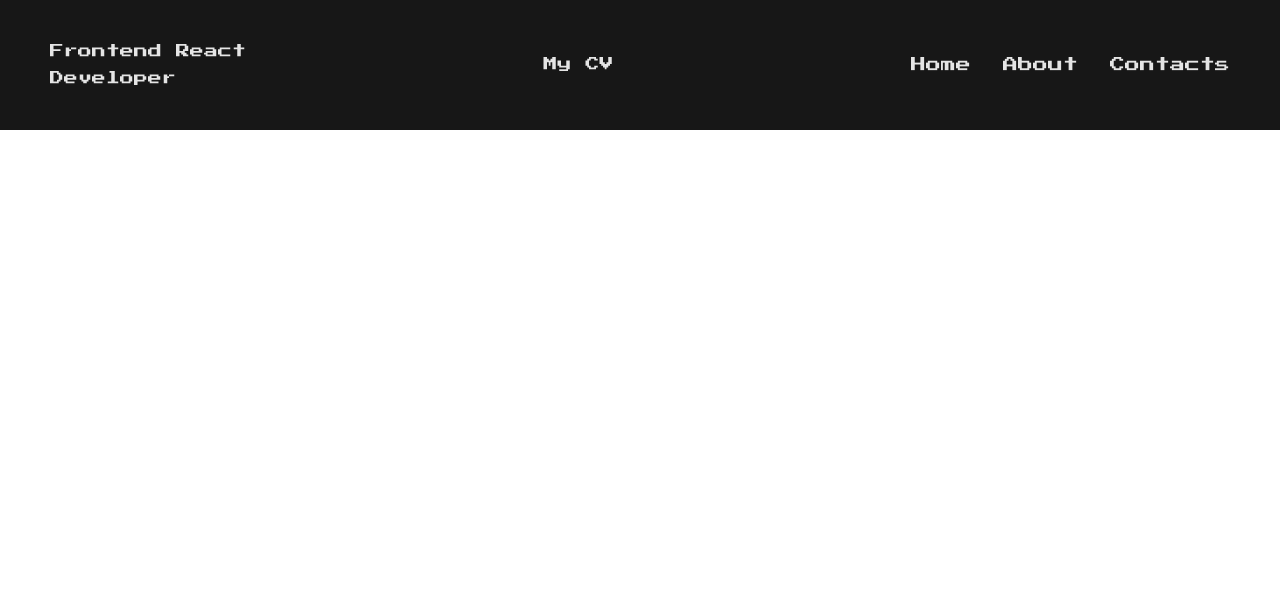
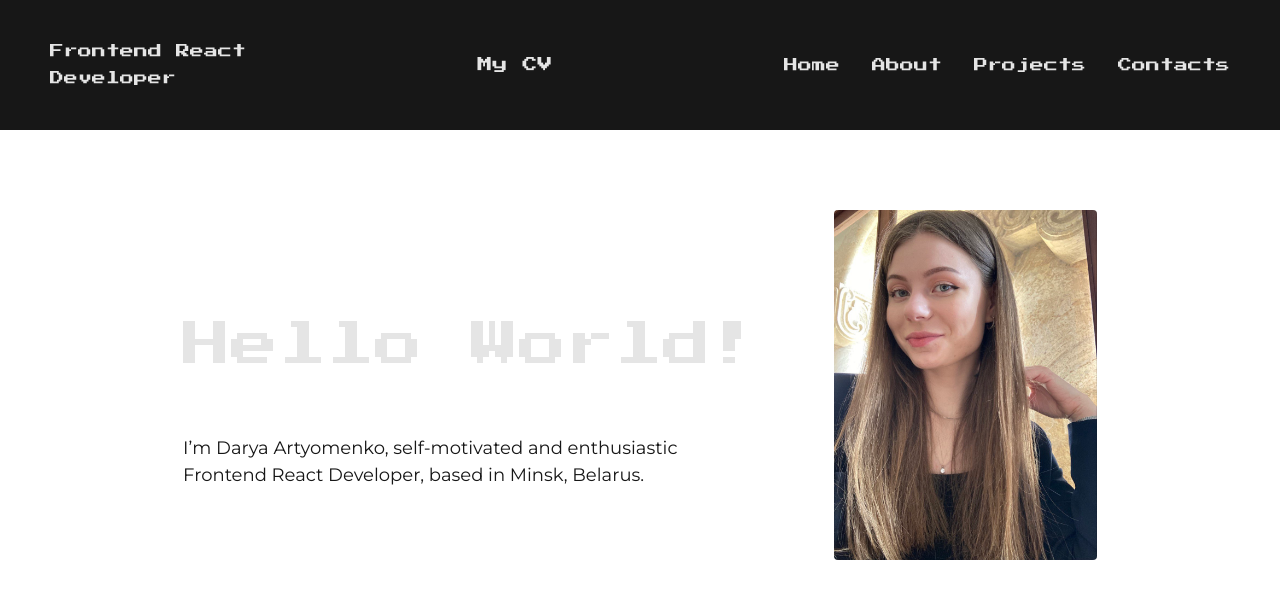
Before and after one commit to Daria-Artiomenko/Daria-Art, a React (Vite) app: page / in a window 1280 px wide. Shown: the top 598 px of the page. Built offline with nearby package versions, Linux system fonts and the light colour scheme.

Commit message:
promo component

```diff
--- a/index.html
+++ b/index.html
@@ -6,7 +6,7 @@
     <meta name="viewport" content="width=device-width, initial-scale=1.0" />
     <link rel="preconnect" href="https://fonts.googleapis.com">
     <link rel="preconnect" href="https://fonts.gstatic.com" crossorigin>
-    <link href="https://fonts.googleapis.com/css2?family=Press+Start+2P&display=swap" rel="stylesheet">
+    <link href="https://fonts.googleapis.com/css2?family=Montserrat:wght@100..900&family=Press+Start+2P&display=swap" rel="stylesheet">
     <title>Darya Artyomenko</title>
   </head>
   <body>
--- a/src/components/app/App.jsx
+++ b/src/components/app/App.jsx
@@ -1,5 +1,6 @@
+import Header from '../header/Header';
+import Promo from '../promo/Promo';
 
-import Header from '../header/Header'
 import './App.scss'
 
 function App() {
@@ -7,6 +8,7 @@ function App() {
   return (
     <>
       <Header/>
+      <Promo/>
     </>
 
   )
--- a/src/components/header/Header.jsx
+++ b/src/components/header/Header.jsx
@@ -11,6 +11,7 @@ const Header = () => {
                         <ul className="header-navigation-items">
                             <li className="header-navigation-item"><a href="#">Home</a></li>
                             <li className="header-navigation-item"><a href="#">About</a></li>
+                            <li className="header-navigation-item"><a href="#">Projects</a></li>
                             <li className="header-navigation-item"><a href="#">Contacts</a></li>
                         </ul>
                     </nav>
--- a/src/components/header/header.scss
+++ b/src/components/header/header.scss
@@ -13,7 +13,7 @@
         line-height: 193%;
     }
     &-CV {
-        font-size: 14px;
+        font-size: 15px;
         line-height: 193%;
         &:hover {
             color: #B8EFD8;
@@ -25,7 +25,7 @@
             gap: 32px;
         }
         &-item {
-            font-size: 15px;
+            font-size: 14px;
             line-height: 133%;
             &:hover {
                 color: #B8EFD8;
--- a/src/components/promo/Promo.jsx
+++ b/src/components/promo/Promo.jsx
@@ -0,0 +1,18 @@
+import './promo.scss';
+import avatar from '../../assets/img/avatar.jpg';
+const Promo = () => {
+    return (
+        <section className='promo'>
+            <div className="container">
+                <div className="promo-wrapper">
+                    <div className="promo-text">
+                        <div className="promo-hello">Hello World!</div>
+                        <div className="promo-info">I’m Darya Artyomenko, self-motivated and enthusiastic Frontend React Developer, based in Minsk, Belarus. </div>
+                    </div>
+                    <img src={avatar} alt="avatar"  className='promo-avatar'/>
+                </div>
+            </div>
+        </section>
+    )
+}
+export default Promo;
--- a/src/components/promo/promo.scss
+++ b/src/components/promo/promo.scss
@@ -0,0 +1,31 @@
+.promo {
+    min-height: 580px;
+    &-wrapper {
+        display: flex;
+        justify-content: center;
+        padding-top: 80px;
+        gap: 75px;
+        align-items: center;
+    }
+    &-text {
+        max-width: 576px;
+    }
+    &-hello {
+        font-size: 48px;
+        line-height: 267%;
+        color: #e5e5e5;
+    }
+    &-info {
+        margin-top: 26px;
+        font-family: "Montserrat", sans-serif;
+        font-weight: 400;
+        font-size: 18px;
+        line-height: 150%;
+        color: #171717;
+    }
+    &-avatar {
+        border-radius: 4px;
+        width: 263px;
+        height: 350px;
+    }
+}
```
Also changed, not shown: src/components/about/About.jsx (added), src/components/about/about.scss (added), src/components/skills/Skills.jsx (added), src/components/skills/skills.scss (added).
